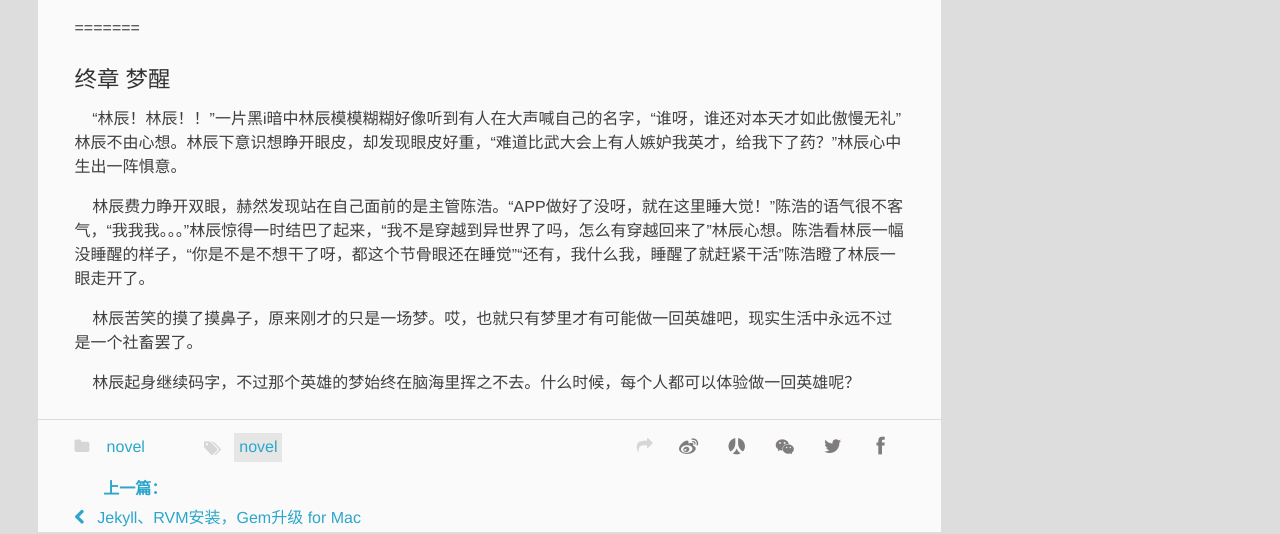
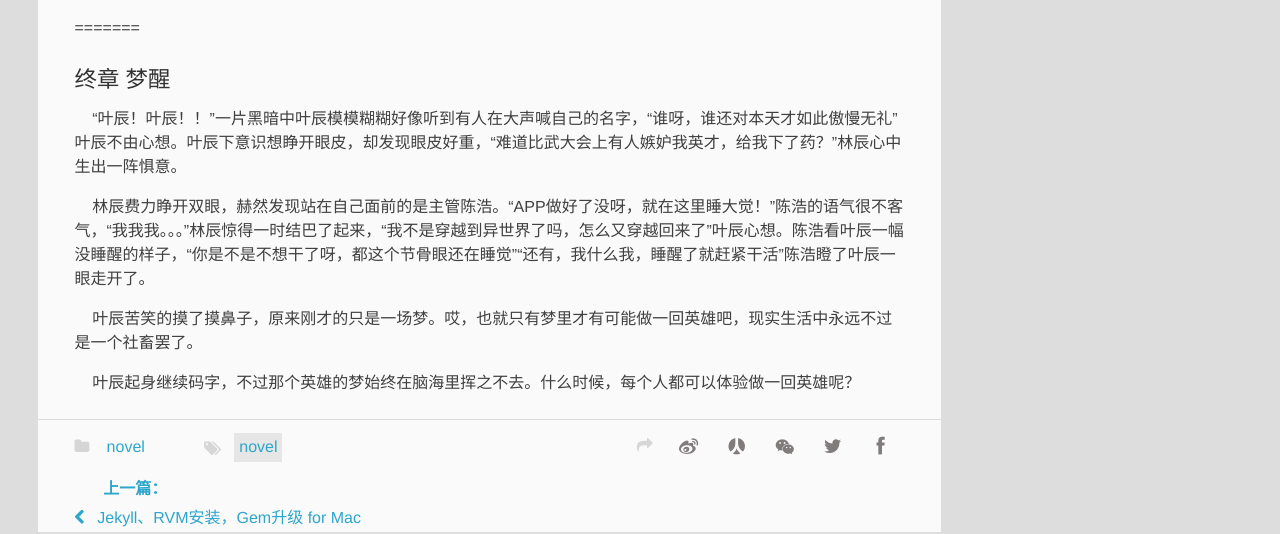
Before and after one commit to Simpleyyt/jekyll-jacman, a Jekyll site: the page built from _posts/2020-12-15-a-novel.md, in a window 1280 px wide and 900 px high, scrolled down 4668 px. Shown: the part 150-684 px from the top of the window. Built offline with Jekyll 4.4.1, drawn with Linux system fonts in a browser that asks for light colours.

Commit message:
Update 2020-12-15-a-novel.md

```diff
--- a/_posts/2020-12-15-a-novel.md
+++ b/_posts/2020-12-15-a-novel.md
@@ -186,10 +186,10 @@ int main(){
 =======
 ### 终章 梦醒
 
-&nbsp;&nbsp;&nbsp;&nbsp;“林辰！林辰！！”一片黑i暗中林辰模模糊糊好像听到有人在大声喊自己的名字，“谁呀，谁还对本天才如此傲慢无礼”林辰不由心想。林辰下意识想睁开眼皮，却发现眼皮好重，“难道比武大会上有人嫉妒我英才，给我下了药？”林辰心中生出一阵惧意。
+&nbsp;&nbsp;&nbsp;&nbsp;“叶辰！叶辰！！”一片黑暗中叶辰模模糊糊好像听到有人在大声喊自己的名字，“谁呀，谁还对本天才如此傲慢无礼”叶辰不由心想。叶辰下意识想睁开眼皮，却发现眼皮好重，“难道比武大会上有人嫉妒我英才，给我下了药？”林辰心中生出一阵惧意。
 
-&nbsp;&nbsp;&nbsp;&nbsp;林辰费力睁开双眼，赫然发现站在自己面前的是主管陈浩。“APP做好了没呀，就在这里睡大觉！”陈浩的语气很不客气，“我我我。。。”林辰惊得一时结巴了起来，“我不是穿越到异世界了吗，怎么有穿越回来了”林辰心想。陈浩看林辰一幅没睡醒的样子，“你是不是不想干了呀，都这个节骨眼还在睡觉”“还有，我什么我，睡醒了就赶紧干活”陈浩瞪了林辰一眼走开了。
+&nbsp;&nbsp;&nbsp;&nbsp;林辰费力睁开双眼，赫然发现站在自己面前的是主管陈浩。“APP做好了没呀，就在这里睡大觉！”陈浩的语气很不客气，“我我我。。。”林辰惊得一时结巴了起来，“我不是穿越到异世界了吗，怎么又穿越回来了”叶辰心想。陈浩看叶辰一幅没睡醒的样子，“你是不是不想干了呀，都这个节骨眼还在睡觉”“还有，我什么我，睡醒了就赶紧干活”陈浩瞪了叶辰一眼走开了。
 
-&nbsp;&nbsp;&nbsp;&nbsp;林辰苦笑的摸了摸鼻子，原来刚才的只是一场梦。哎，也就只有梦里才有可能做一回英雄吧，现实生活中永远不过是一个社畜罢了。
+&nbsp;&nbsp;&nbsp;&nbsp;叶辰苦笑的摸了摸鼻子，原来刚才的只是一场梦。哎，也就只有梦里才有可能做一回英雄吧，现实生活中永远不过是一个社畜罢了。
 
-&nbsp;&nbsp;&nbsp;&nbsp;林辰起身继续码字，不过那个英雄的梦始终在脑海里挥之不去。什么时候，每个人都可以体验做一回英雄呢？
+&nbsp;&nbsp;&nbsp;&nbsp;叶辰起身继续码字，不过那个英雄的梦始终在脑海里挥之不去。什么时候，每个人都可以体验做一回英雄呢？
```
